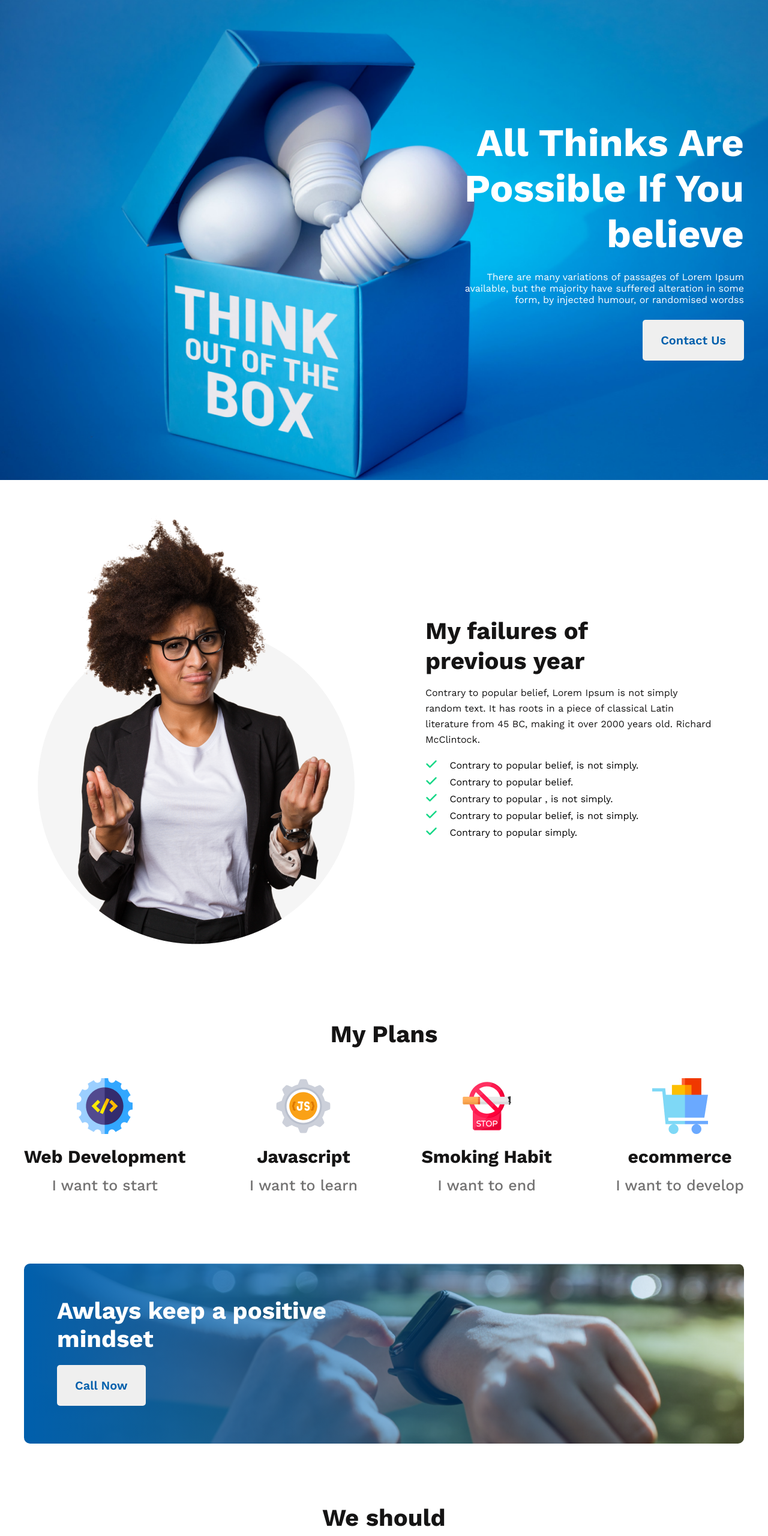
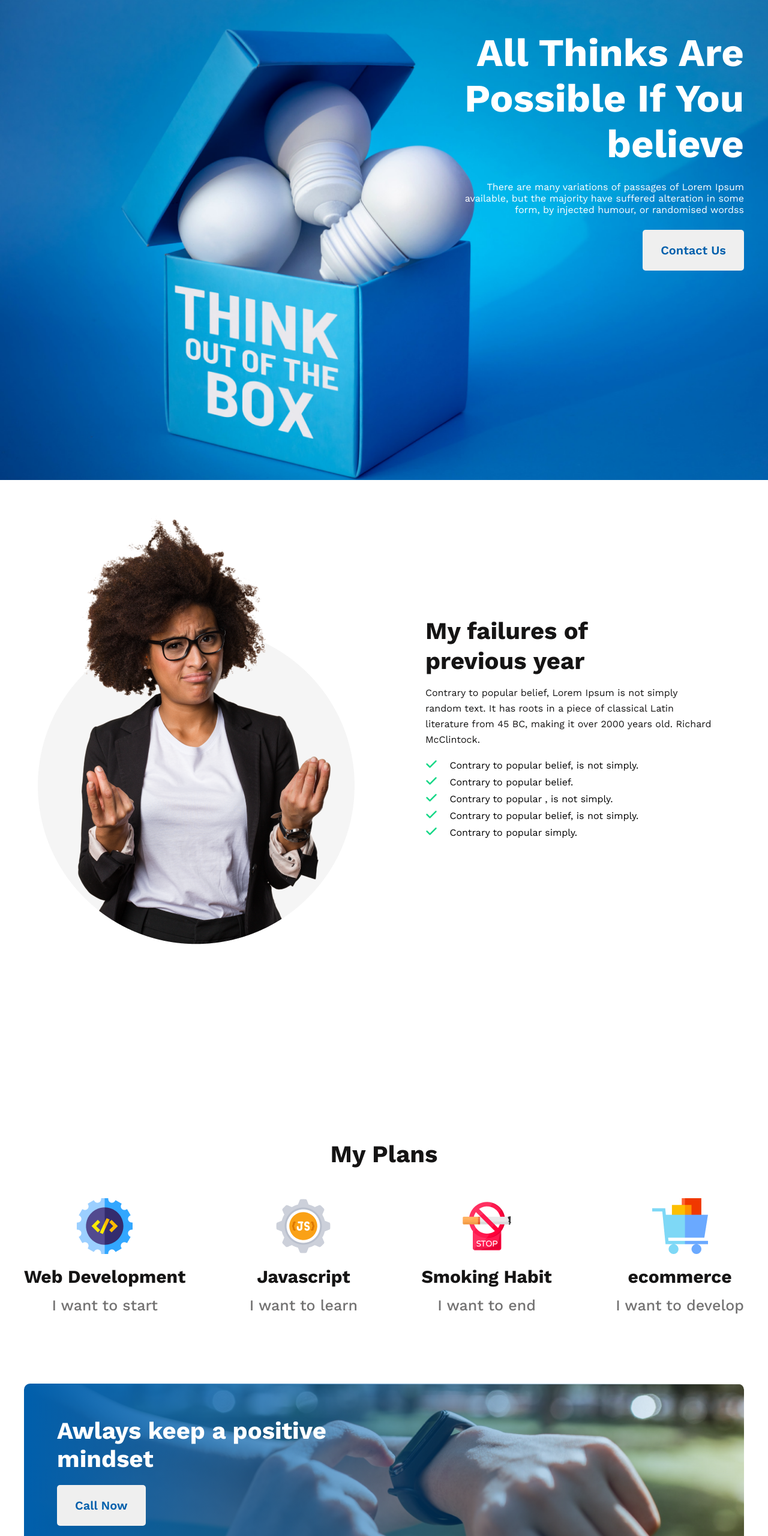
Before and after one commit to MdRaihanAli/Assignment_1, a plain HTML site: page index.html in a window 1280 px wide. Shown: the top 2560 px of the page at 60% size. Drawn offline with nearby package versions, Linux system fonts and the light colour scheme.

Commit message:
some modified

```diff
--- a/style.css
+++ b/style.css
@@ -34,7 +34,7 @@ header{
     display: flex;
     flex-direction: column;
     align-items: end;
-    padding-top: 200px;
+    padding-top: 50px;
 }
 
 .header_content h1{
@@ -64,7 +64,7 @@ header{
 .hero{
     width: 100%;
     height: 100vh;
-    margin-top: 50px;
+    padding-top: 50px;
 }
 .hero_content{
     display: flex;
@@ -98,6 +98,10 @@ header{
 
 
 /* my plans section start */
+.plans{
+    margin-top: 200px;
+    padding-top: 50px;
+}
 .plan_title{
     text-align: center;
     font-weight: 700;
@@ -156,7 +160,7 @@ header{
     text-align: center;
     font-weight: 700;
     font-size: 40px;
-    margin: 50px 0;
+    margin-top: 50px;
     color: #151414;
 }
 .extran_content{
```
